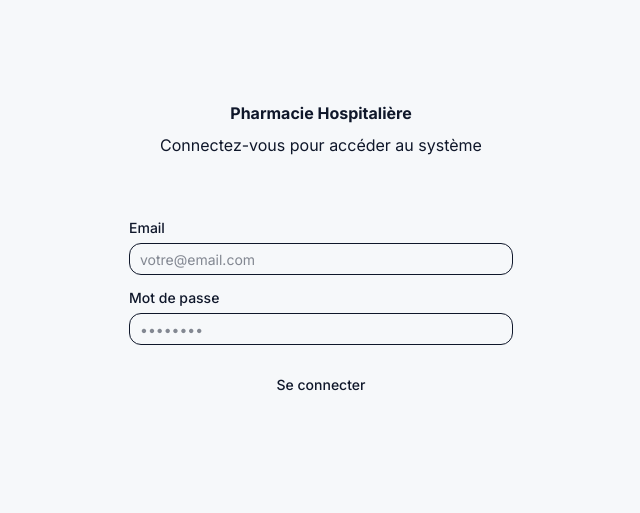
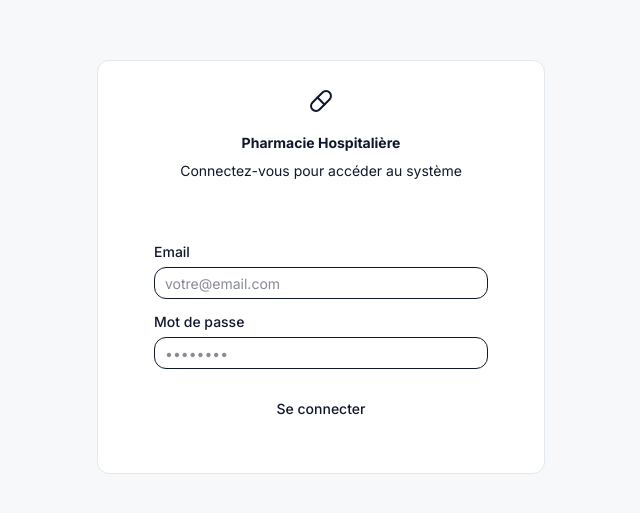
Before and after one commit to KUROYUKIHIME333/GESTION-PHARMACIE-FRONT, a Next.js app: page /login in a window 1280 px wide. Shown: the part 133-646 px from the top of the page, without its empty margins (319-959 px from the left). Built offline with nearby package versions, Linux system fonts and the light colour scheme.

Commit message:
login page

```diff
--- a/src/app/(auth)/login/page.tsx
+++ b/src/app/(auth)/login/page.tsx
@@ -1,17 +1,24 @@
+'use client';
+import { Pill } from 'lucide-react';
 import { LoginForm } from '../../../components/auth/login.form';
-
-export const metadata = {
-	title: 'Connexion — Pharmacie Hospitalière',
-};
+import { Card } from '@/src/components/ui/card';
 
 export default function LoginPage() {
 	return (
-		<div className="space-y-8">
-			<div className="text-center space-y-2">
-				<h1 className="text-h3 text-primary font-bold">Pharmacie Hospitalière</h1>
-				<p className="text-small text-muted-foreground">Connectez-vous pour accéder au système</p>
+		<Card className="bento-card">
+			{/* <div className="min-h-screen bg-background flex items-center justify-center p-4"> */}
+				<div className="w-full max-w-md space-y-8">
+					{/* Logo */}
+					<div className="text-center space-y-2">
+						<div className="inline-flex h-12 w-12 items-center justify-center rounded-xl bg-primary">
+							<Pill className="h-6 w-6 text-primary-foreground" />
+						</div>
+						<h1 className="text-h3 text-primary font-bold">Pharmacie Hospitalière</h1>
+						<p className="text-small text-muted-foreground">Connectez-vous pour accéder au système</p>
+					</div>
+					<LoginForm />
+				{/* </div> */}
 			</div>
-			<LoginForm />
-		</div>
+		</Card>
 	);
 }
```
